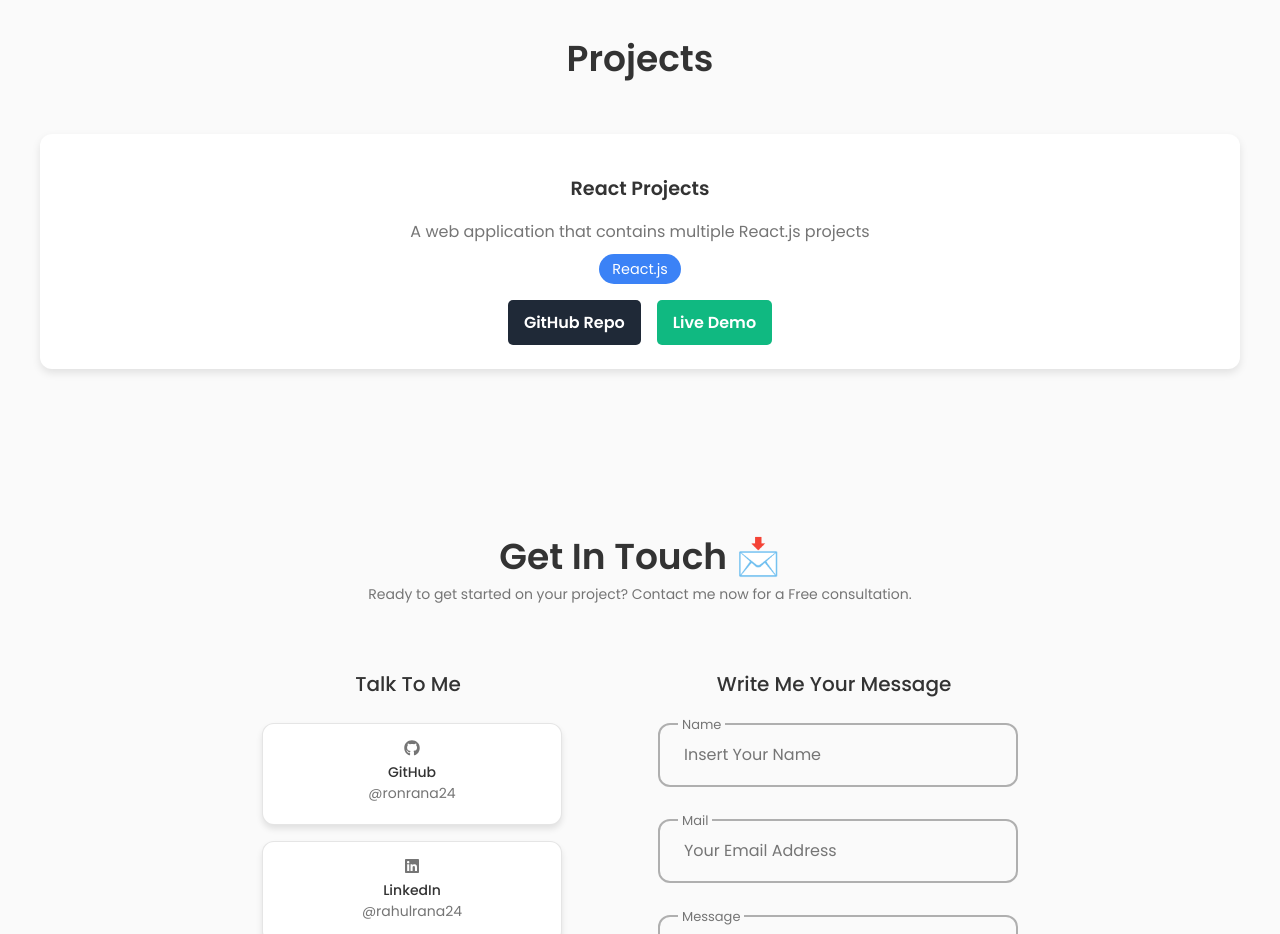
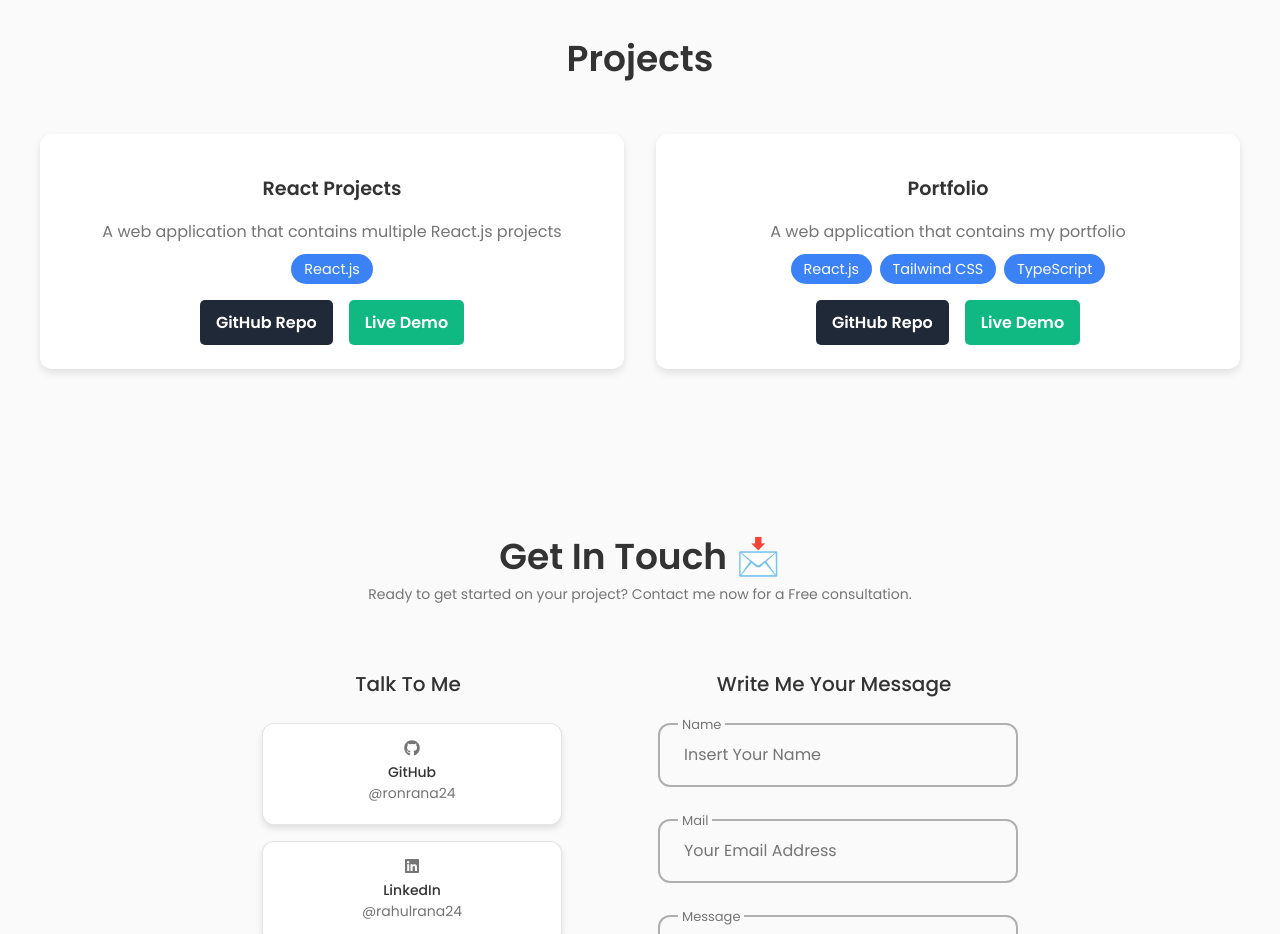
Before and after one commit to ronrana24/Portfolio, a React (Vite) app: page / in a window 1280 px wide. Shown: the part 4380-5314 px from the top of the page. Built offline with nearby package versions, Linux system fonts and the light colour scheme; no server answers.

Commit message:
Add new portfolio project entry with details and links

```diff
--- a/src/assets/data.ts
+++ b/src/assets/data.ts
@@ -33,6 +33,15 @@ export const projects = [
     tags: ["React.js"],
     demoLink: "https://learning-react-rouge.vercel.app/",
     codeLink: "https://github.com/ronrana24/Learning-React",
+  },
+  {
+    id: 2,
+    title: "Portfolio",
+    description: "A web application that contains my portfolio",
+    image: "",
+    tags: ["React.js", "Tailwind CSS", "TypeScript"],
+    demoLink: "https://my-portfolio-omega-beryl-59.vercel.app/",
+    codeLink: "https://github.com/ronrana24/Portfolio",
   },
 ];
 
```
